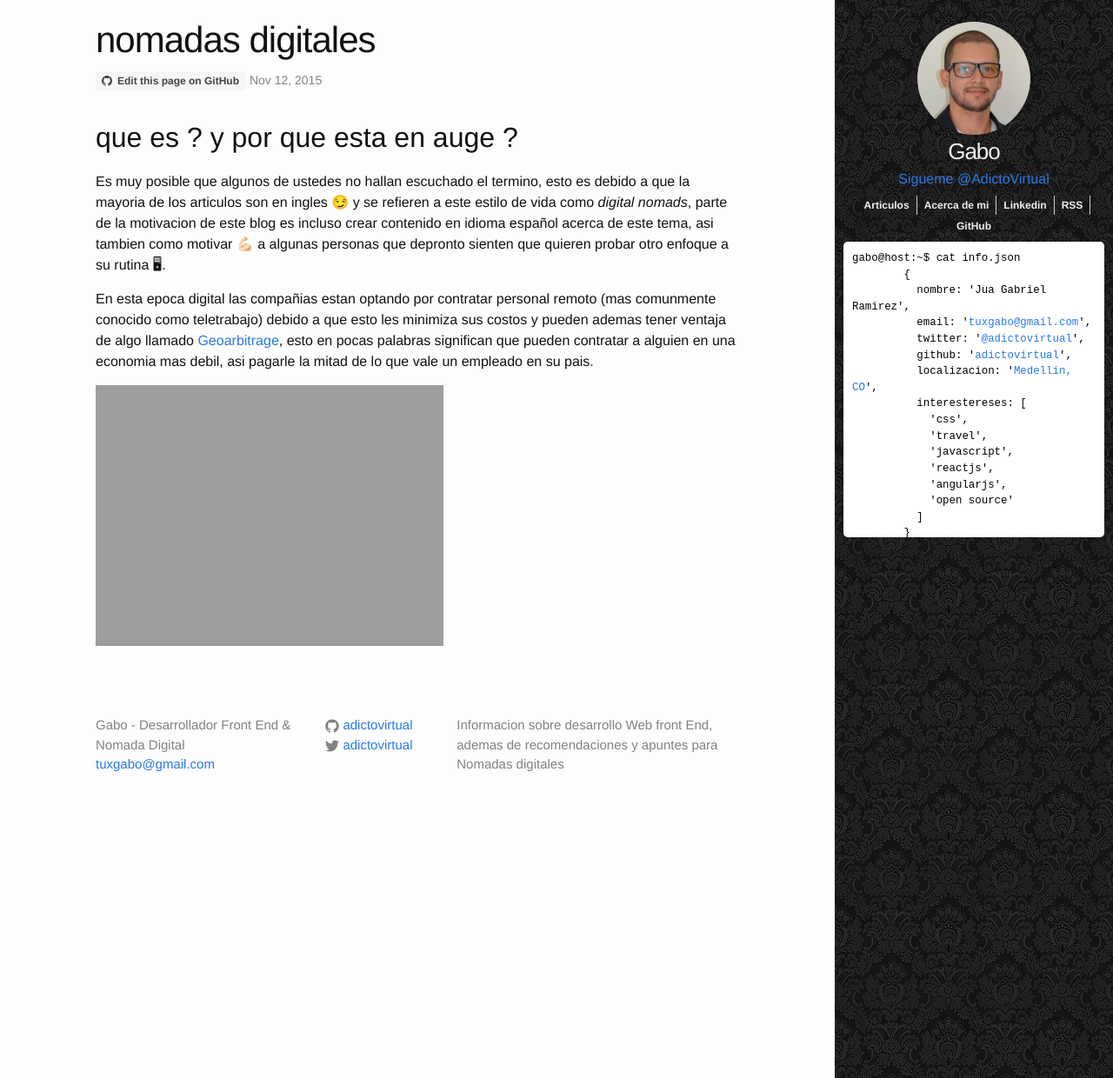
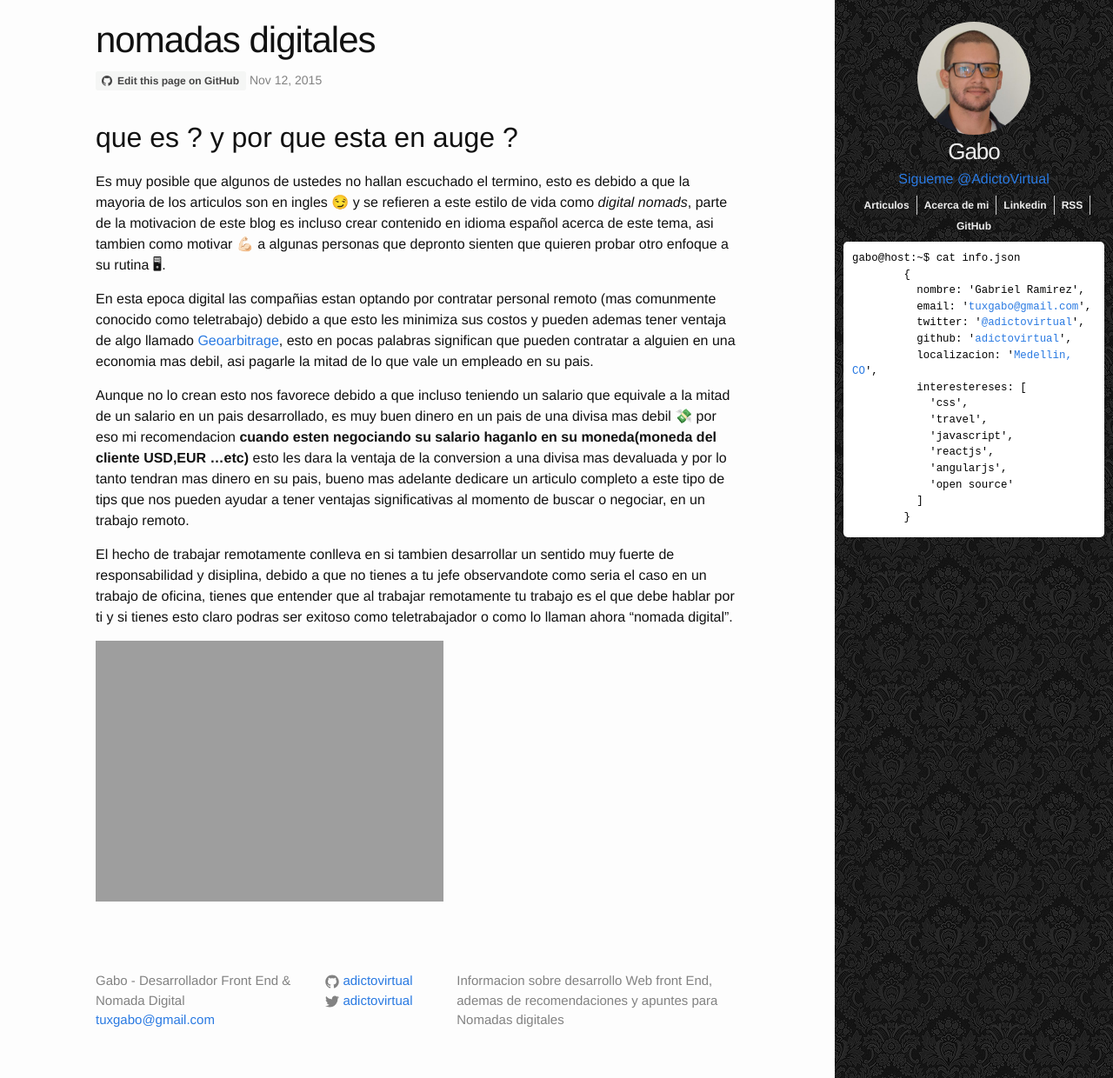
Before and after one commit to juanramirezc2/adictovirtual.github.io, a Jekyll site: the page built from _posts/2016-02-08-vida-de-nomada.md, in a window 1280 px wide and 1240 px high. Shown: the whole window at 87% size. Built offline with Jekyll 4.4.1, drawn with Linux system fonts in a browser that asks for light colours; nearby versions of some CDN libraries; comment, search, counter and statistics services are not loaded.

Commit message:
mas informacion en el articulo de nomadas digitales

```diff
--- a/_includes/sidebar.html
+++ b/_includes/sidebar.html
@@ -40,7 +40,7 @@
     <div class="sidebar__console extra-content">
         <pre class="sidebar__output" id="output">gabo@host:~$ cat info.json
         {
-          nombre: 'Jua Gabriel Ramirez',
+          nombre: 'Gabriel Ramirez',
           email: '<a href="mailto:tuxgabo@gmail.com">tuxgabo@gmail.com</a>',
           twitter: '<a href="http://twitter.com/adictovirtual">@adictovirtual</a>',
           github: '<a href="http://github.com/adictovirtual">adictovirtual</a>',
--- a/_posts/2016-02-08-vida-de-nomada.md
+++ b/_posts/2016-02-08-vida-de-nomada.md
@@ -16,4 +16,14 @@ En esta epoca digital las compañias estan optando por contratar personal remoto
 minimiza sus costos y pueden ademas tener ventaja de algo llamado [Geoarbitrage](https://altlifehack.wordpress.com/2009/06/15/introduction-to-geoarbitrage/),
 esto en pocas palabras significan que pueden contratar a alguien en una economia mas debil, asi pagarle la mitad de lo que vale un empleado en su pais.
 
+Aunque no lo crean esto nos favorece debido a que incluso teniendo un salario que equivale a la mitad de un salario en un pais desarrollado, es muy buen dinero
+en un pais de una divisa mas debil 💸  por eso mi recomendacion **cuando esten negociando su salario haganlo en su moneda(moneda del cliente USD,EUR ...etc)**
+esto les dara la ventaja de la conversion a una divisa mas devaluada y por lo tanto tendran mas dinero en su pais, bueno mas adelante dedicare un articulo completo
+a este tipo de tips que nos pueden ayudar a tener ventajas significativas al momento de buscar o negociar, en un trabajo remoto.
+
+El hecho de trabajar remotamente conlleva en si tambien desarrollar un sentido muy fuerte de responsabilidad y disiplina, debido a que no tienes a tu jefe observandote
+como seria el caso en un trabajo de oficina, tienes que entender que al trabajar remotamente tu trabajo es el que debe hablar por ti y si  tienes esto claro podras
+ser exitoso como teletrabajador o como lo llaman ahora "nomada  digital".
+
+
 ![nomada digital oficina]({{ site.url }}/assets/images/content/oficina.jpg)
```
